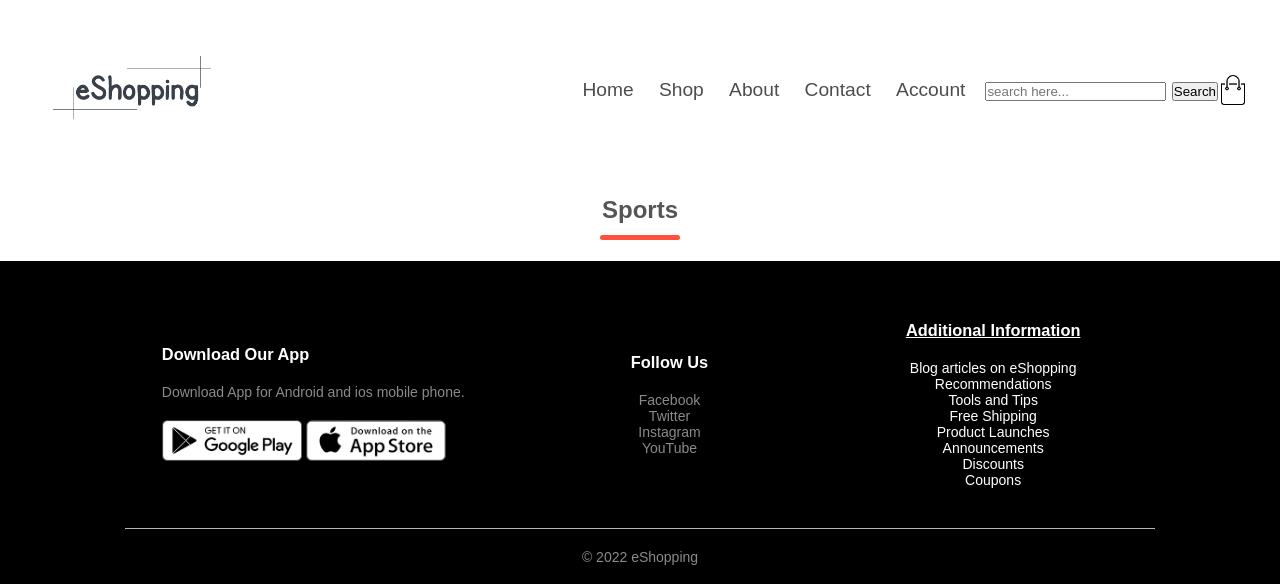
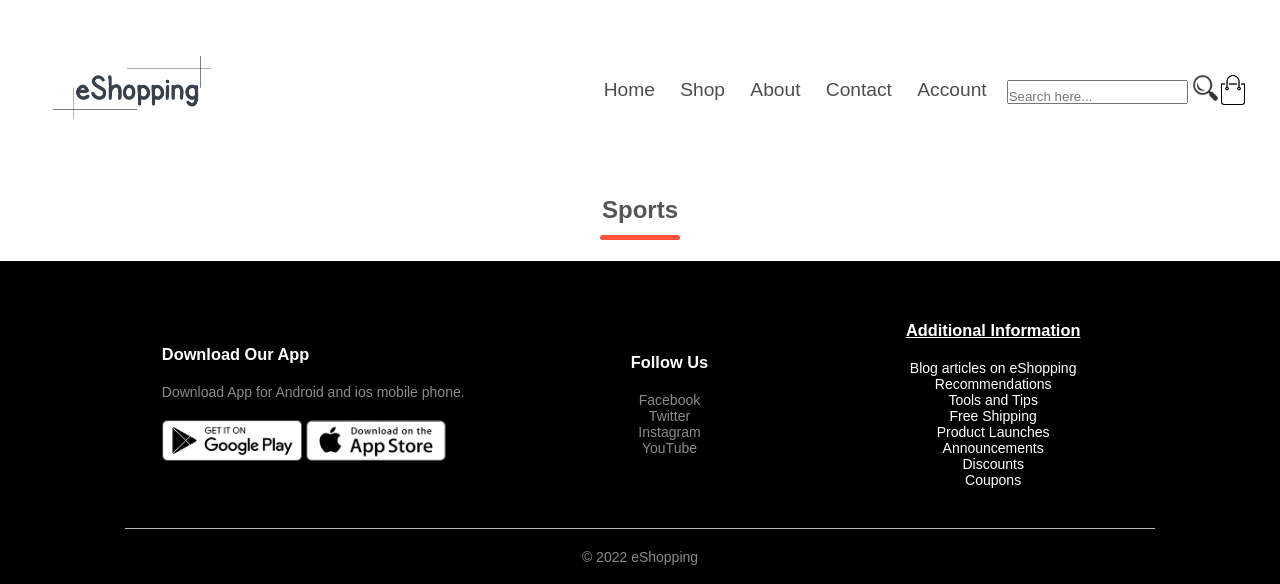
Before and after one commit to mikemwai/eShopping, a PHP site: page /Account/Sports.php in a window 1280 px wide. Shown: the top 584 px of the page. Run offline with PHP 8.4, Linux system fonts and the light colour scheme; data that the repository does not hold is empty.

Commit message:
On branch master  Your branch is up to date with 'origin/master'.  Changes to be committed: 	modified:   Account/Products.css 	modified:   Account/Sports.php

```diff
--- a/Account/Products.css
+++ b/Account/Products.css
@@ -102,6 +102,29 @@ nav ul li a
     width: 28px;
     margin-left: 20px;
     display: none;
+}
+
+.icon
+{
+    height: 26px;
+    width: 25px;
+    margin-left:0px;
+    margin-top: 0px;
+}
+
+.btn2
+{
+    background-color: #fff;
+    border: none;
+    text-decoration: none;
+}
+
+.searchbar
+{
+    width:auto;
+    height: 24px;
+    padding-top: 10px;
+    padding-bottom: 2px;
 }
 
 /*----------Utility stylings-------*/
--- a/Account/Sports.php
+++ b/Account/Sports.php
@@ -78,10 +78,11 @@ if(isset($_POST['add_to_product']))
                 </ul>
         </nav>
 
-               <form action="results.php" class="" method="get">
-                    <input type="search" name="user_query" placeholder="search here...">
-                    <input type="submit" name="search" value="Search">
-                </form>
+            <form action="results.php" class="" method="get">
+                    <input type="search" name="user_query" placeholder="Search here..." class="searchbar">
+                    <button type="submit" name="search" class="btn2"><img src="../Account/Searchicon.png" class="icon" id="image"></button>
+                    <!--<input type="submit" name="search" value="Search">--->
+            </form>
 
             <img onclick="window.location.href='../Account/Cart.php';" src="../eShopping/images/cart.png" width="30px" height="30px">
             <img src="../eShopping/images/menu.png" class="menu-icon"
```
